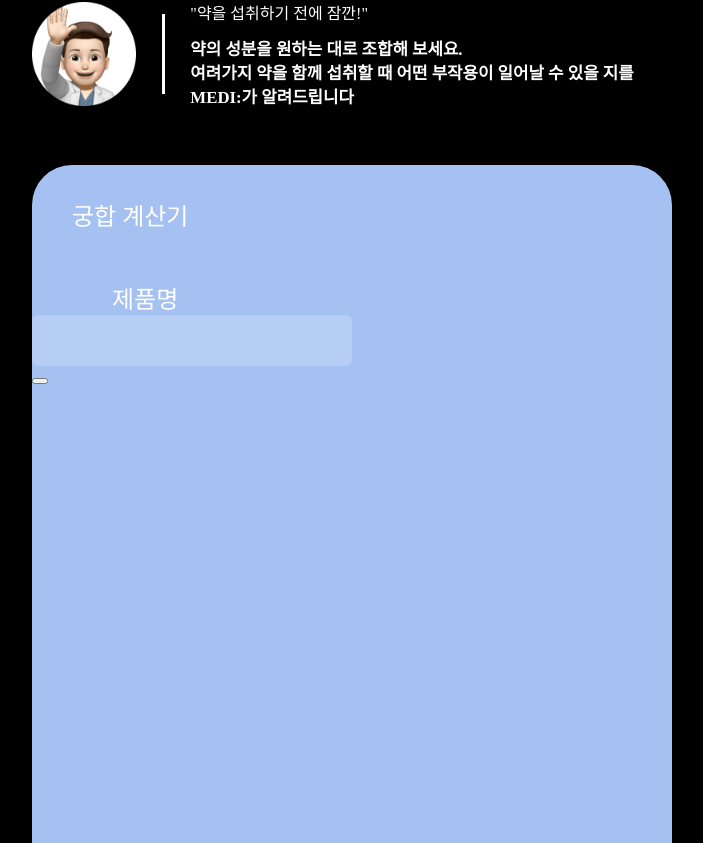
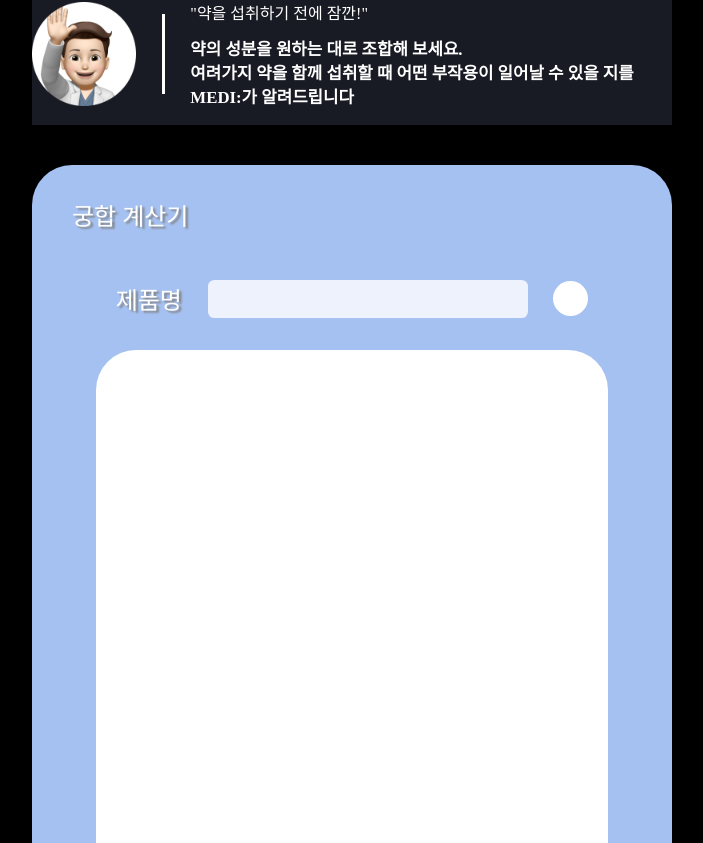
Before and after one commit to hyeonda02/MEDI, a React (Create React App) app in the folder medi/: page /calc in a window 1280 px wide. Shown: the part 197-1040 px from the top of the page, without its empty margins (288-991 px from the left). Built offline with nearby package versions, Linux system fonts and the light colour scheme.

Commit message:
calc 페이지 수정 중

```diff
--- /dev/null
+++ b/medi/src/components/button/button-calc.js
@@ -0,0 +1,37 @@
+import { Link } from "react-router-dom";
+import { styled } from "styled-components";
+import colors from "../../styles/colors";
+
+const HomeCalcButton = styled.button`
+    width: 4.4rem;
+    height: 4.4rem;
+    background-color: ${colors.white};
+    border-radius: 3rem;
+    border: none;
+    font-size: 1.6rem;
+    font-weight: 700;
+    display: flex;
+
+    color : ${colors.silver};
+    font-size : 3rem;
+
+    align-items: center;
+    justify-content: center;
+    text-align : center;
+
+    &:hover {
+        color: ${colors.gray};
+    }
+`
+
+const ButtonCalc = ({ buttonText, linkTo }) => {
+    return (
+        <Link to={linkTo}>
+            <HomeCalcButton>
+                <p>{buttonText}</p>
+            </HomeCalcButton>
+        </Link>
+    )
+}
+
+export default ButtonCalc
--- /dev/null
+++ b/medi/src/components/input/input-calc.js
@@ -0,0 +1,21 @@
+import { styled } from "styled-components";
+import colors from "../../styles/colors";
+
+const CalcInput = styled.input`
+    width: 50%;
+    height: 2rem;
+    background-color: rgba(255, 255, 255, 0.8);
+    border: none;
+    border-radius: 0.5vw;
+    outline: none;
+    box-sizing: border-box;
+    padding: 1.5vw;
+    color: ${colors.black};
+
+`
+
+const CalcInputContainer = ({ type, placeholder }) => {
+    return <CalcInput type={type} placeholder={placeholder}/>;
+};
+
+export default CalcInputContainer;
--- a/medi/src/pages/Calc.jsx
+++ b/medi/src/pages/Calc.jsx
@@ -2,7 +2,8 @@ import React from 'react';
 import colors from "../styles/colors";
 import { styled } from "styled-components";
 import doctor from "../assets/images/doctor.png";
-import CalcInput from "../components/input/input-login";
+import CalcInput from "../components/input/input-calc";
+import CalcButton from "../components/button/button-calc";
 
 const CalcBannerP1 = styled.p`
     color: ${colors.white};
@@ -18,6 +19,8 @@ const CalcBannerP2 = styled.p`
 const CalcExplainContainer = styled.div`
     width: 50%;
     margin-top: 5rem;
+    background-color: ${colors.gray};
+
 `
 const CalcExplain = styled.div`
     width: 100%;
@@ -36,7 +39,7 @@ const CalcExplainBar = styled.div`
 `
 const CalcBox = styled.div`
     width: 80rem;
-    height: 100rem;
+    height: 150rem;
     border-radius: 5rem;
     margin-top: 5rem;
     background-color: ${colors.subBlue};
@@ -46,18 +49,56 @@ const CalcTitle = styled.div`
     margin-left : 5rem;
     margin-top : 4rem;
     color : ${colors.white};
+    text-shadow: 2.5px 2px 2px gray;
 `
 const CalcSearch = styled.div`
-    width: 50%;
+    width: 100%;
     margin-top : 6rem;
+    display: flex;
+    gap: 2vw;
+    align-items: center;
+    justify-content: center;
+`
+// 제품명
+const CalcName = styled.div`
+    font-size : 3rem;
+    //margin-left : 5rem;
+    color : ${colors.white};
+    text-shadow: 2.5px 2px 2px gray;
 `
 
-const CalcName = styled.div`
-    width : 50rem;
-    color : ${colors.white};
-    font-size : 3rem;
-    margin-left : 10rem;
+const CalcListContainer = styled.div`
+    width: 80%;
+    //margin-top : 5%;
+
+    height: 55%;
+    border-radius: 5rem;
+
+    background-color: ${colors.white};
+    margin: 5% auto;
 `
+const CalcList = styled.div`
+    // //width: 80%;
+    // margin-top : 6rem;
+    // //display: flex;
+
+    // height: 70%;
+    // border-radius: 5rem;
+
+    // background-color: ${colors.white};
+
+`
+const CalcCheckedContainer = styled.div`
+    width: 80%;
+    //margin-top : 5%;
+
+    height: 25%;
+    border-radius: 5rem;
+
+    background-color: ${colors.white};
+    margin: 5% auto;
+`
+
 
 const Calc = () => {
     return (
@@ -86,11 +127,22 @@ const Calc = () => {
 
             <CalcBox>
                 <CalcTitle>궁합 계산기</CalcTitle>
+
                 <CalcSearch>
                     <CalcName>제품명</CalcName>
-                    <CalcInput></CalcInput>
-                    <button type="submit"></button>
+                    <CalcInput ></CalcInput>
+                    <CalcButton buttonText="+"></CalcButton>
                 </CalcSearch>
+
+                <CalcListContainer>
+                    <CalcList>
+                        {/* <div>상품 목록</div> */}
+                    </CalcList>
+                </CalcListContainer>
+
+                <CalcCheckedContainer>
+
+                </CalcCheckedContainer>
 
 
             </CalcBox>
--- a/medi/src/styles/colors.js
+++ b/medi/src/styles/colors.js
@@ -3,6 +3,8 @@ const colors = {
     mainBlue: "#63ABE5",
     subBlue: "#A5C1F1",
     gray: "#191B24",
+    silver: "#8080",
+
     black: "#000000",
     white: "#ffffff"
 };
```
